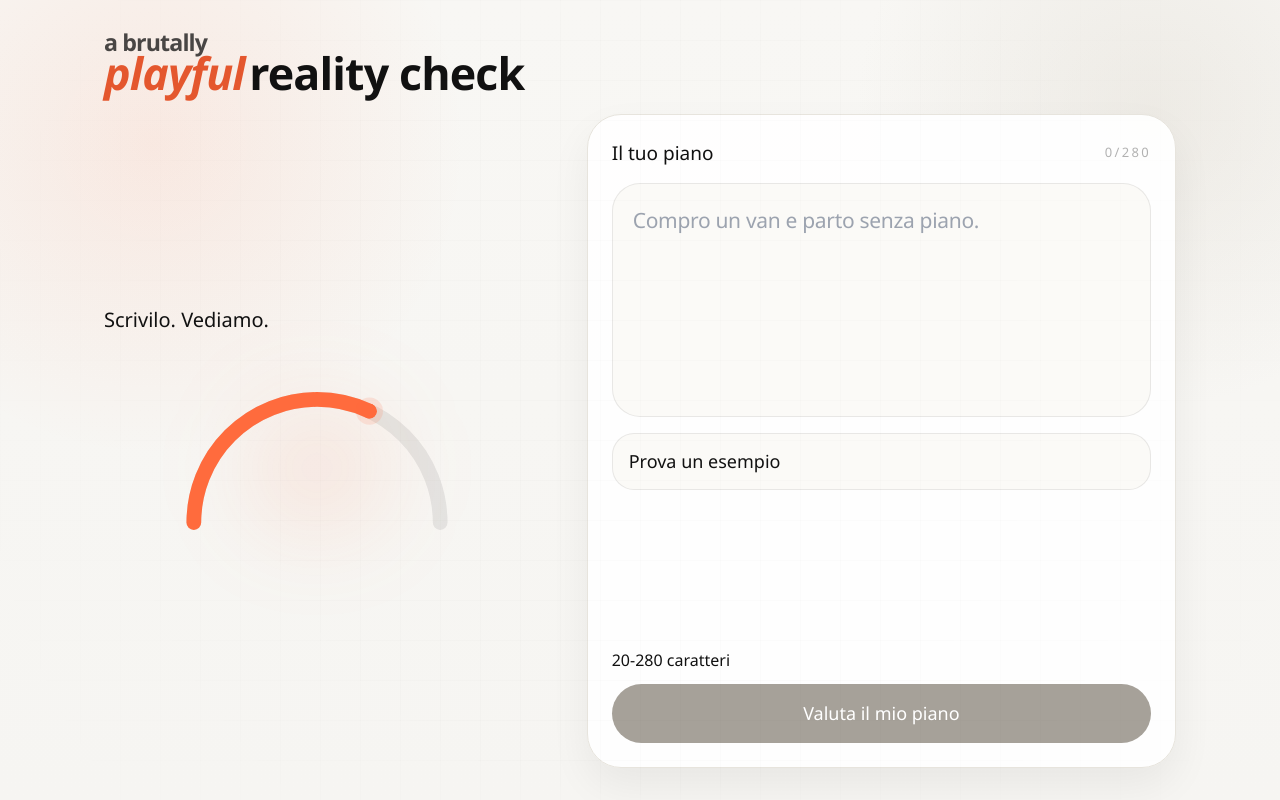
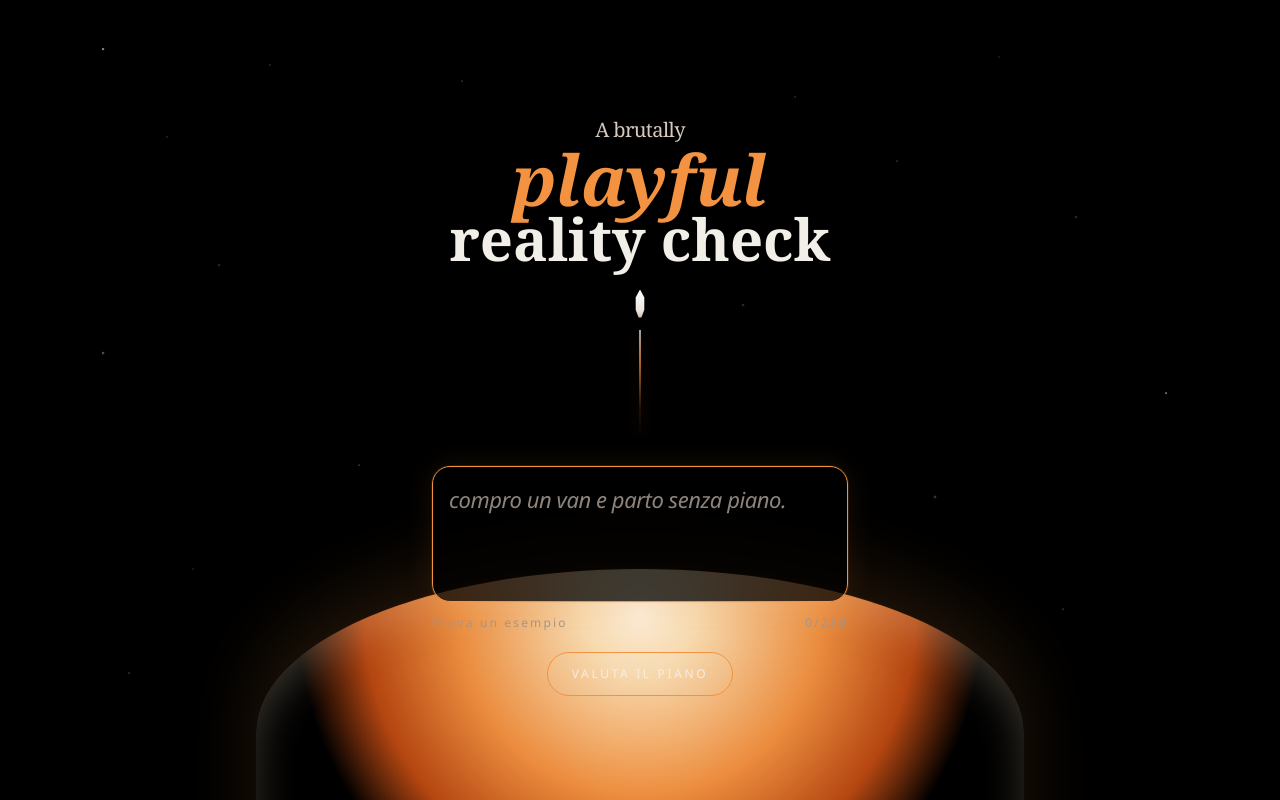
Before and after one commit to Luqia-Studios/a-brutally-playful-reality-check, a Next.js app: page / in a window 1280 px wide. Built offline with nearby package versions, Linux system fonts and the light colour scheme.

Commit message:
Rebuild home page with animated dark hero

```diff
--- a/app/globals.css
+++ b/app/globals.css
@@ -149,6 +149,131 @@ textarea {
   background: rgba(255, 255, 255, 0.82);
 }
 
+.space-home-top,
+.space-home-playful,
+.space-home-reality {
+  font-family: Georgia, "Times New Roman", Times, serif;
+}
+
+.space-home-top {
+  font-weight: 500;
+}
+
+.space-home-playful {
+  font-style: italic;
+  font-weight: 700;
+}
+
+.space-home-reality {
+  font-weight: 700;
+}
+
+.space-star {
+  position: absolute;
+  border-radius: 999px;
+  background: rgba(255, 255, 255, 0.78);
+  box-shadow: 0 0 14px rgba(255, 255, 255, 0.22);
+  animation: space-twinkle 3.8s ease-in-out infinite;
+}
+
+.space-rocket {
+  width: 18px;
+  height: 28px;
+  background: linear-gradient(180deg, #ffffff 0%, #ece5dd 75%, #c9beb1 100%);
+  clip-path: polygon(50% 0%, 74% 28%, 74% 72%, 58% 100%, 42% 100%, 26% 72%, 26% 28%);
+  filter: drop-shadow(0 0 10px rgba(255, 255, 255, 0.22));
+  animation: rocket-float 2.8s ease-in-out infinite;
+}
+
+.space-trail {
+  width: 2px;
+  background: linear-gradient(
+    180deg,
+    rgba(255, 255, 255, 0.9) 0%,
+    rgba(243, 146, 65, 0.95) 32%,
+    rgba(243, 146, 65, 0.18) 72%,
+    rgba(243, 146, 65, 0) 100%
+  );
+  box-shadow: 0 0 18px rgba(243, 146, 65, 0.32);
+  animation: trail-pulse 2.8s ease-in-out infinite;
+  transform-origin: top center;
+}
+
+.space-planet-wrap {
+  position: absolute;
+  inset: auto 50% -12vh;
+  width: min(140vw, 48rem);
+  transform: translateX(-50%);
+}
+
+.space-planet-glow {
+  position: absolute;
+  inset: auto 10% 5.2rem;
+  height: 7rem;
+  border-radius: 999px;
+  background: radial-gradient(circle, rgba(243, 146, 65, 0.36) 0%, rgba(243, 146, 65, 0) 72%);
+  filter: blur(22px);
+  opacity: 0.82;
+}
+
+.space-planet {
+  position: relative;
+  width: 100%;
+  aspect-ratio: 2.35 / 1;
+  border-radius: 100% 100% 0 0 / 100% 100% 0 0;
+  background:
+    radial-gradient(circle at 50% 14%, rgba(255, 240, 218, 0.98) 0%, rgba(255, 225, 180, 0.96) 12%, rgba(243, 146, 65, 0.96) 38%, rgba(191, 74, 18, 0.94) 58%, rgba(0, 0, 0, 0) 72%),
+    radial-gradient(circle at 50% 48%, rgba(243, 146, 65, 0.26) 0%, rgba(243, 146, 65, 0) 70%);
+  box-shadow:
+    inset 0 16px 40px rgba(255, 230, 198, 0.22),
+    0 -26px 72px rgba(243, 146, 65, 0.14);
+  animation: planet-breathe 5.8s ease-in-out infinite;
+}
+
+@keyframes space-twinkle {
+  0%,
+  100% {
+    opacity: 0.22;
+    transform: scale(0.85);
+  }
+  50% {
+    opacity: 1;
+    transform: scale(1);
+  }
+}
+
+@keyframes rocket-float {
+  0%,
+  100% {
+    transform: translateY(0);
+  }
+  50% {
+    transform: translateY(-6px);
+  }
+}
+
+@keyframes trail-pulse {
+  0%,
+  100% {
+    opacity: 0.72;
+    transform: scaleY(0.96);
+  }
+  50% {
+    opacity: 1;
+    transform: scaleY(1.02);
+  }
+}
+
+@keyframes planet-breathe {
+  0%,
+  100% {
+    transform: translateY(0);
+  }
+  50% {
+    transform: translateY(-4px);
+  }
+}
+
 @media (max-width: 640px) {
   .surface-panel {
     box-shadow: 0 22px 48px rgba(17, 17, 17, 0.07);
@@ -167,4 +292,14 @@ textarea {
     font-size: 1.72rem;
     letter-spacing: -0.06em;
   }
+
+  .space-planet-wrap {
+    inset: auto 50% -10vh;
+    width: 142vw;
+  }
+
+  .space-planet-glow {
+    inset: auto 12% 4rem;
+    height: 5.5rem;
+  }
 }
--- a/components/input-experience.tsx
+++ b/components/input-experience.tsx
@@ -2,8 +2,6 @@
 
 import { type FormEvent, useEffect, useRef, useState } from "react";
 import { useRouter } from "next/navigation";
-import { BrandMark } from "@/components/brand-mark";
-import { MeterArc } from "@/components/meter-arc";
 import { useViewportMetrics } from "@/lib/use-viewport-metrics";
 import {
   MAX_PLAN_LENGTH,
@@ -11,6 +9,27 @@ import {
   PLAN_SESSION_KEY,
   SAMPLE_INPUTS
 } from "@/lib/analyze-plan";
+
+const HOME_STARS = [
+  { top: "6%", left: "8%", size: 2, delay: "0.2s", duration: "3.4s" },
+  { top: "8%", left: "21%", size: 1.8, delay: "1.3s", duration: "3.8s" },
+  { top: "10%", left: "36%", size: 2.4, delay: "0.8s", duration: "4.2s" },
+  { top: "12%", left: "62%", size: 1.8, delay: "1.1s", duration: "4s" },
+  { top: "7%", left: "78%", size: 2.2, delay: "2.1s", duration: "3.6s" },
+  { top: "17%", left: "13%", size: 1.8, delay: "1.7s", duration: "3.5s" },
+  { top: "20%", left: "70%", size: 2.4, delay: "0.9s", duration: "4.1s" },
+  { top: "27%", left: "84%", size: 1.8, delay: "2.3s", duration: "3.9s" },
+  { top: "33%", left: "17%", size: 2.2, delay: "0.4s", duration: "4.3s" },
+  { top: "38%", left: "58%", size: 2, delay: "1.4s", duration: "3.4s" },
+  { top: "44%", left: "8%", size: 1.8, delay: "2.5s", duration: "4.2s" },
+  { top: "49%", left: "91%", size: 2.2, delay: "0.6s", duration: "3.7s" },
+  { top: "58%", left: "28%", size: 2.4, delay: "1.9s", duration: "4.1s" },
+  { top: "62%", left: "73%", size: 1.8, delay: "0.7s", duration: "3.8s" },
+  { top: "71%", left: "15%", size: 2.1, delay: "1.2s", duration: "4.3s" },
+  { top: "76%", left: "83%", size: 2.3, delay: "2.4s", duration: "3.6s" },
+  { top: "84%", left: "10%", size: 1.9, delay: "0.5s", duration: "4.4s" },
+  { top: "87%", left: "55%", size: 2.2, delay: "2s", duration: "3.5s" }
+] as const;
 
 export function InputExperience() {
   const router = useRouter();
@@ -46,9 +65,7 @@ export function InputExperience() {
     textareaRef.current?.focus();
   }
 
-  function handleSubmit(event: FormEvent<HTMLFormElement>) {
-    event.preventDefault();
-
+  function submitPlan() {
     if (!isValid) {
       textareaRef.current?.focus();
       return;
@@ -59,113 +76,116 @@ export function InputExperience() {
     router.push("/risultato");
   }
 
+  function handleSubmit(event: FormEvent<HTMLFormElement>) {
+    event.preventDefault();
+    submitPlan();
+  }
+
   return (
-    <main className="viewport-shell overflow-x-hidden overflow-y-auto lg:overflow-y-hidden">
-      <div
-        className={`mx-auto flex max-w-6xl flex-col px-4 sm:px-8 lg:px-10 ${
-          keyboardOpen ? "min-h-full py-4 sm:py-6 lg:py-8" : "min-h-full py-4 sm:py-6 lg:h-full lg:py-8"
-        }`}
-      >
-        <header className={`${keyboardOpen ? "pb-3" : "pb-3 sm:pb-5"}`}>
-          <BrandMark />
-        </header>
+    <main className="viewport-shell relative overflow-x-hidden overflow-y-auto bg-black text-[#F4EDE5]">
+      <div className="pointer-events-none absolute inset-0 overflow-hidden">
+        {HOME_STARS.map((star, index) => (
+          <span
+            key={`${star.left}-${star.top}-${index}`}
+            className="space-star"
+            style={{
+              top: star.top,
+              left: star.left,
+              width: `${star.size}px`,
+              height: `${star.size}px`,
+              animationDelay: star.delay,
+              animationDuration: star.duration
+            }}
+          />
+        ))}
 
+        <div className={`space-planet-wrap ${keyboardOpen ? "opacity-35" : ""}`}>
+          <div className="space-planet-glow" />
+          <div className="space-planet" />
+        </div>
+      </div>
+
+      <div className="relative z-10 mx-auto flex min-h-full w-full max-w-[28rem] flex-col px-6 pb-8 pt-8 sm:max-w-[31rem] sm:px-8 sm:pb-10 sm:pt-10 lg:max-w-[72rem] lg:px-10">
         <section
-          className={`grid min-h-0 flex-1 ${
-            keyboardOpen
-              ? "items-start gap-3 sm:gap-6 lg:items-center lg:gap-14"
-              : "items-stretch gap-3 sm:gap-8 lg:items-center lg:gap-14"
-          } lg:grid-cols-[0.42fr_0.58fr]`}
+          className={`mx-auto flex w-full max-w-[22rem] flex-1 flex-col items-center text-center sm:max-w-[24rem] ${
+            keyboardOpen ? "justify-start gap-4" : "justify-center gap-6"
+          } lg:max-w-[26rem]`}
         >
           <div
-            className={`hidden min-h-0 flex-col lg:flex ${
-              keyboardOpen ? "justify-start gap-3" : "justify-start gap-3 sm:gap-5 lg:justify-center lg:gap-6"
-            }`}
+            className={`space-y-2 ${keyboardOpen ? "animate-reveal pt-1" : "animate-reveal pt-4"}`}
+            style={{ animationDelay: "120ms" }}
           >
-            <div className="max-w-[18rem] space-y-3">
-              <p className="text-[20px] leading-8 text-black/54">Scrivilo. Vediamo.</p>
-            </div>
-
-            <div className="hidden lg:block">
-              <MeterArc score={64} size="sm" label="Anteprima" showScale={false} />
+            <p className="space-home-top text-[18px] leading-none tracking-[-0.03em] text-[#D6C9BD] sm:text-[20px]">
+              A brutally
+            </p>
+            <div className="space-y-0.5 leading-[0.9]">
+              <p className="space-home-playful text-[62px] text-[#F39241] sm:text-[70px]">playful</p>
+              <p className="space-home-reality text-[52px] text-[#F2EEE8] sm:text-[58px]">
+                reality check
+              </p>
             </div>
           </div>
 
-          <div className="flex min-h-0 w-full items-stretch lg:h-full lg:items-center lg:justify-end">
-            <div className="surface-panel flex min-h-[min(52svh,31rem)] w-full flex-1 flex-col rounded-[30px] p-4 sm:p-5 lg:h-full lg:max-w-[38rem] lg:min-h-[min(74svh,48rem)] lg:flex-none lg:rounded-[34px] lg:p-6">
-              <form className="flex flex-1 flex-col lg:h-full" onSubmit={handleSubmit}>
-                <div className="flex min-h-0 flex-1 flex-col gap-3.5 sm:gap-4">
-                  <div className="flex items-center justify-between gap-4">
-                    <label htmlFor="plan" className="text-[18px] font-medium text-text sm:text-[19px]">
-                      Il tuo piano
-                    </label>
-                    <span className="text-[12px] uppercase tracking-[0.18em] text-black/30 sm:text-[13px]">
-                      {trimmed.length}/{MAX_PLAN_LENGTH}
-                    </span>
-                  </div>
+          <div
+            className={`flex flex-col items-center ${keyboardOpen ? "gap-2" : "gap-3"} animate-reveal`}
+            style={{ animationDelay: "260ms" }}
+          >
+            <div className="space-rocket" />
+            <div className={`space-trail ${keyboardOpen ? "h-12" : "h-24 sm:h-28"}`} />
+          </div>
 
-                  <textarea
-                    id="plan"
-                    ref={textareaRef}
-                    value={draft}
-                    maxLength={MAX_PLAN_LENGTH}
-                    rows={6}
-                    onChange={(event) => setDraft(event.target.value)}
-                    placeholder={SAMPLE_INPUTS[placeholderIndex]}
-                    className={`w-full resize-none rounded-[28px] border hairline bg-[#FBFAF7] px-5 tracking-[-0.015em] text-text outline-none transition placeholder:text-black/28 focus:border-[#D8D1C6] focus:bg-white ${
-                      keyboardOpen
-                        ? "min-h-[128px] py-4 text-[18px] leading-7"
-                        : "min-h-[196px] py-5 text-[19px] leading-8 sm:min-h-[220px] sm:py-5 sm:text-[21px] sm:leading-8"
-                    }`}
-                  />
+          <form
+            onSubmit={handleSubmit}
+            className="w-full animate-reveal"
+            style={{ animationDelay: "360ms" }}
+          >
+            <div className="rounded-[18px] border border-[#F39241] bg-black/75 p-3 shadow-[0_0_0_1px_rgba(243,146,65,0.12),0_0_32px_rgba(243,146,65,0.1)] backdrop-blur-sm transition duration-300 focus-within:shadow-[0_0_0_1px_rgba(243,146,65,0.28),0_0_42px_rgba(243,146,65,0.14)]">
+              <textarea
+                ref={textareaRef}
+                value={draft}
+                maxLength={MAX_PLAN_LENGTH}
+                rows={2}
+                onChange={(event) => setDraft(event.target.value)}
+                onKeyDown={(event) => {
+                  if (event.key === "Enter" && !event.shiftKey) {
+                    event.preventDefault();
+                    submitPlan();
+                  }
+                }}
+                placeholder={SAMPLE_INPUTS[placeholderIndex].toLowerCase()}
+                className="min-h-[92px] w-full resize-none bg-transparent px-1 py-1 text-left text-[19px] italic leading-8 tracking-[-0.02em] text-[#E8DED4] outline-none placeholder:text-[#8E847C] sm:min-h-[104px] sm:text-[22px]"
+              />
+            </div>
 
-                  <div className={`space-y-4 ${keyboardOpen ? "hidden sm:block" : ""}`}>
-                    <button
-                      type="button"
-                      onClick={handleExample}
-                      className="w-full rounded-[22px] border hairline bg-[#FBFAF7] px-4 py-3.5 text-left text-[16px] text-black/58 transition hover:bg-white hover:text-text sm:text-[18px]"
-                    >
-                      Prova un esempio
-                    </button>
-                  </div>
-                </div>
+            <div className="mt-3 flex items-center justify-between gap-4 text-[12px] uppercase tracking-[0.18em] text-[#A59689]">
+              <button
+                type="button"
+                onClick={handleExample}
+                className="transition hover:text-[#F39241]"
+              >
+                Prova un esempio
+              </button>
+              <span>
+                {trimmed.length}/{MAX_PLAN_LENGTH}
+              </span>
+            </div>
 
-                <div
-                  className={`space-y-3 ${
-                    keyboardOpen
-                      ? "mt-3 border-t hairline pt-3 sm:mt-4 sm:border-0 sm:pt-0"
-                      : "mt-4"
-                  }`}
-                >
-                  <div className="flex items-center justify-between gap-3">
-                    {isTooShort ? (
-                      <p className="text-[14px] text-[#AE5A39] sm:text-[16px]">Serve un po&apos; piu contesto.</p>
-                    ) : (
-                      <p className="text-[14px] text-black/38 sm:text-[16px]">20-280 caratteri</p>
-                    )}
+            {isTooShort ? (
+              <p className="mt-2 text-left text-[12px] text-[#D88A61]">
+                Serve un po&apos; piu contesto.
+              </p>
+            ) : null}
 
-                    <button
-                      type="button"
-                      onClick={handleExample}
-                      className={`text-[14px] font-medium text-black/56 transition hover:text-text sm:text-[16px] ${
-                        keyboardOpen ? "sm:inline-flex" : "hidden"
-                      }`}
-                    >
-                      Esempio
-                    </button>
-                  </div>
-
-                  <button
-                    type="submit"
-                    disabled={!isValid || isSubmitting}
-                    className="w-full rounded-full bg-text px-5 py-3.5 text-[16px] font-medium text-white transition hover:bg-[#262626] disabled:cursor-not-allowed disabled:bg-[#A6A199] sm:py-4 sm:text-[18px]"
-                  >
-                    {isSubmitting ? "Un attimo..." : "Valuta il mio piano"}
-                  </button>
-                </div>
-              </form>
+            <div className="mt-5 flex justify-center">
+              <button
+                type="submit"
+                disabled={!isValid || isSubmitting}
+                className="rounded-full border border-[#F39241] bg-[#F39241]/10 px-6 py-3 text-[12px] font-medium uppercase tracking-[0.22em] text-[#F5EDE5] transition duration-300 hover:bg-[#F39241]/20 disabled:cursor-not-allowed disabled:border-white/12 disabled:bg-white/5 disabled:text-white/38"
+              >
+                {isSubmitting ? "Un attimo" : "Valuta il piano"}
+              </button>
             </div>
-          </div>
+          </form>
         </section>
       </div>
     </main>
```
